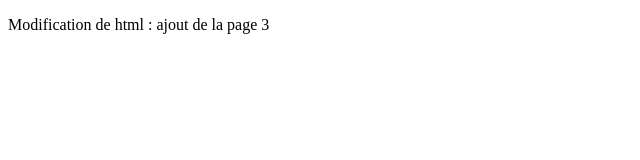
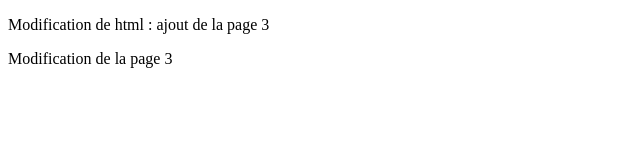
Before and after one commit to jeanluctestgit/projet-html, a plain HTML site: page html/page3.html in a window 1280 px wide. Shown: the whole page, without its empty margins (0-640 px from the left). Drawn offline with Linux system fonts and the light colour scheme.

Commit message:
Modification de la page 3

```diff
--- a/html/page3.html
+++ b/html/page3.html
@@ -5,5 +5,6 @@
 </head>
 <body>
   <p>Modification de html : ajout de la page 3</p>
+  <p>Modification de la page 3</p>
 </body>
 </html>
```
